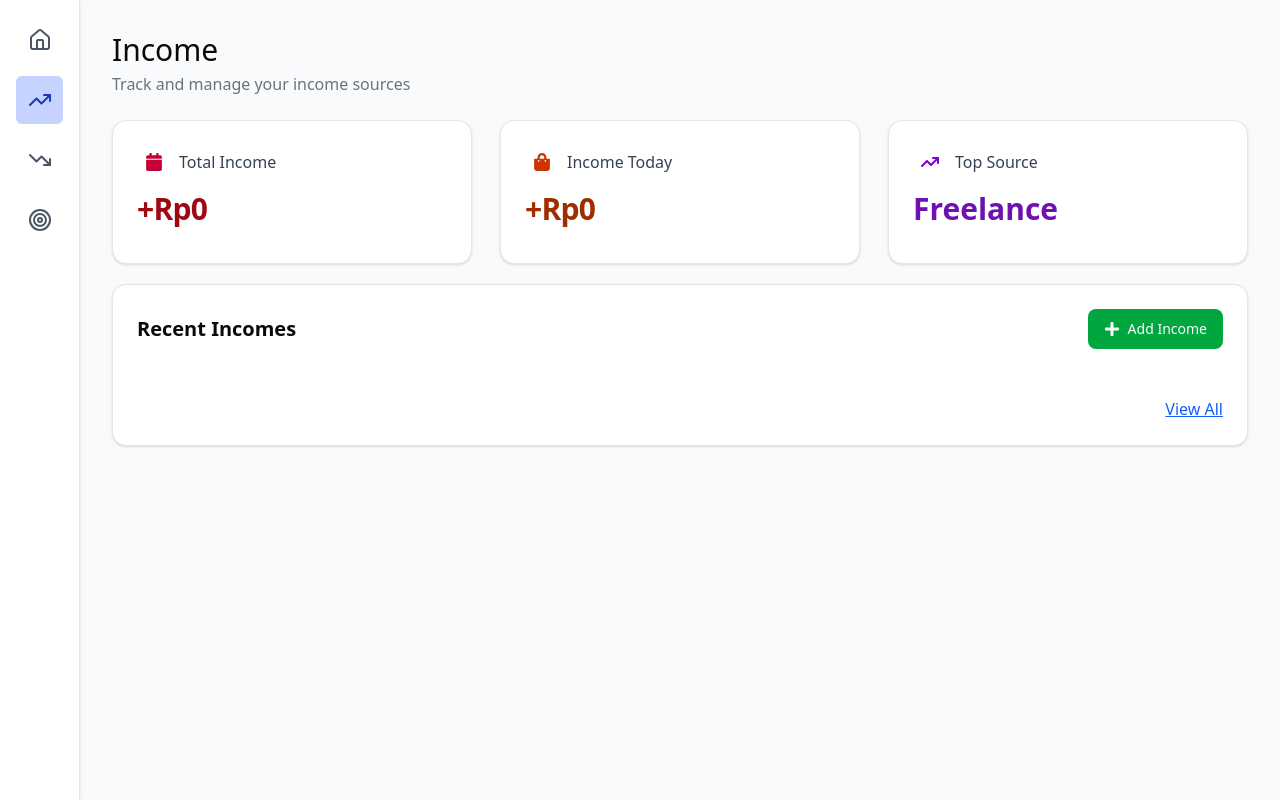
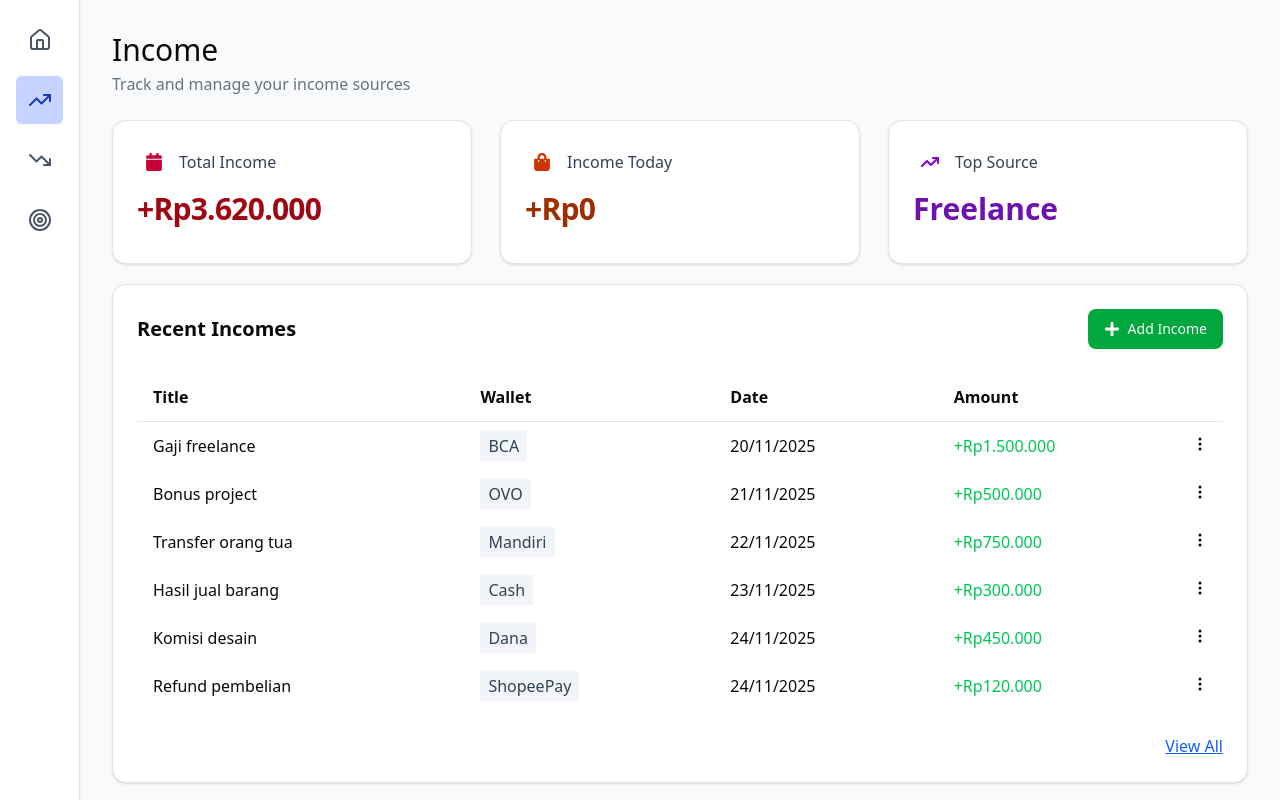
Before and after one commit to mlwy4id/FP2-PWEB-Monthly-Finance-Tracker, a React (Vite) app in the folder frontend/: page /income in a window 1280 px wide. Built offline with nearby package versions, Linux system fonts and the light colour scheme.

Commit message:
add recent income table

```diff
--- a/frontend/src/components/DeleteDialog.jsx
+++ b/frontend/src/components/DeleteDialog.jsx
@@ -1,11 +1,21 @@
 import useModal from "@/store/useModalStore";
 import { Button } from "./ui/button";
 import useExpense from "@/store/useExpenseStore";
+import useIncome from "@/store/useIncomeStore";
 
 const DeleteDialog = () => {
+  const mode = useModal((state) => state.mode);
   const item = useModal((state) => state.item);
   const closeModal = useModal((state) => state.closeModal);
   const deleteExpense = useExpense((state) => state.deleteExpense);
+  const deleteIncome = useIncome((state) => state.deleteIncome);
+
+  const DELETE_ITEM = {
+    expense: deleteExpense,
+    income: deleteIncome,
+  };
+
+  const deleteMethod = DELETE_ITEM[mode];
 
   return (
     <div className="flex flex-col gap-4">
@@ -20,7 +30,7 @@ const DeleteDialog = () => {
         <Button
           variant={`destructive`}
           onClick={() => {
-            deleteExpense(item.id);
+            deleteMethod(item.id);
             closeModal();
           }}
         >
--- a/frontend/src/components/Modal.jsx
+++ b/frontend/src/components/Modal.jsx
@@ -1,23 +1,20 @@
-import {
-  Card,
-  CardContent,
-  CardFooter,
-  CardHeader,
-  CardTitle,
-} from "./ui/card";
+import { Card, CardContent, CardHeader, CardTitle } from "./ui/card";
 import { motion } from "framer-motion";
 import ExpenseForm from "../pages/expense/components/ExpenseForm";
 import { IoIosClose } from "react-icons/io";
 import useModal from "@/store/useModalStore";
 import DeleteDialog from "./DeleteDialog";
+import IncomeForm from "@/pages/income/components/IncomeForm";
 
 const MODAL_COMPONENTS = {
   expense: ExpenseForm,
+  income: IncomeForm,
   delete: DeleteDialog,
 };
 
 const MODAL_TITLE = (modalMode) => ({
   expense: modalMode === "edit" ? "Edit Expense" : "Add Expense",
+  income: modalMode === "edit" ? "Edit Income" : "Add Income",
   delete: "Confirm Delete",
 });
 
--- a/frontend/src/components/RecentCard.jsx
+++ b/frontend/src/components/RecentCard.jsx
@@ -6,9 +6,11 @@ import {
   CardHeader,
   CardTitle,
 } from "@/components/ui/card";
+import RecentIncomesTable from "@/pages/income/components/RecentIncomesTable";
 
 const RECENTCARD_CONTENT = {
   expense: RecentExpensesTable,
+  income: RecentIncomesTable,
 };
 
 const RecentCard = ({ type, title, button, children }) => {
--- /dev/null
+++ b/frontend/src/mocks/incomeMock.js
@@ -0,0 +1,44 @@
+export const mockIncomes = [
+  {
+    id: "inc001",
+    date: "2025-11-20",
+    title: "Gaji freelance",
+    amount: 1500000,
+    wallet: "BCA",
+  },
+  {
+    id: "inc002",
+    date: "2025-11-21",
+    title: "Bonus project",
+    amount: 500000,
+    wallet: "OVO",
+  },
+  {
+    id: "inc003",
+    date: "2025-11-22",
+    title: "Transfer orang tua",
+    amount: 750000,
+    wallet: "Mandiri",
+  },
+  {
+    id: "inc004",
+    date: "2025-11-23",
+    title: "Hasil jual barang",
+    amount: 300000,
+    wallet: "Cash",
+  },
+  {
+    id: "inc005",
+    date: "2025-11-24",
+    title: "Komisi desain",
+    amount: 450000,
+    wallet: "Dana",
+  },
+  {
+    id: "inc006",
+    date: "2025-11-24",
+    title: "Refund pembelian",
+    amount: 120000,
+    wallet: "ShopeePay",
+  },
+];
--- a/frontend/src/pages/income/Income.jsx
+++ b/frontend/src/pages/income/Income.jsx
@@ -7,6 +7,8 @@ import { NavLink } from "react-router-dom";
 import useModal from "@/store/useModalStore";
 
 const Income = () => {
+  const openModal = useModal((state) => state.openModal);
+
   return (
     <PageLayout title="Income" subtitle="Track and manage your income sources">
       <IncomeOverview />
--- /dev/null
+++ b/frontend/src/pages/income/components/IncomeForm.jsx
@@ -0,0 +1,162 @@
+import { useForm } from "react-hook-form";
+import { Input } from "../../../components/ui/input";
+import { Button } from "../../../components/ui/button";
+import { zodResolver } from "@hookform/resolvers/zod";
+import useIncome from "@/store/useIncomeStore";
+import useModal from "@/store/useModalStore";
+import { incomeSchema } from "@/schemas/incomeSchema";
+import { moneyFormat } from "@/utils/moneyFormat";
+import { useEffect } from "react";
+
+const IncomeForm = () => {
+  const addIncome = useIncome((state) => state.addIncome);
+  const updateIncome = useIncome((state) => state.updateIncome);
+  const closeModal = useModal((state) => state.closeModal);
+  const modalMode = useModal((state) => state.mode);
+  const item = useModal((state) => state.item);
+
+  const {
+    register,
+    handleSubmit,
+    setValue,
+    reset,
+    formState: { errors, isValid },
+  } = useForm({
+    resolver: zodResolver(incomeSchema),
+    shouldFocusError: true,
+    defaultValues: {
+      date: new Date().toISOString().split("T")[0],
+      title: "",
+      amount: "",
+      wallet: "",
+    },
+  });
+
+  useEffect(() => {
+    if (modalMode === "edit" && item) {
+      reset({
+        date: item.date,
+        title: item.title,
+        amount: moneyFormat(item.amount),
+        wallet: item.wallet,
+        category: item.category,
+      });
+    } else if (modalMode === "add") {
+      reset({
+        date: new Date().toISOString().split("T")[0],
+        title: "",
+        amount: "",
+        wallet: "",
+        category: "",
+      });
+    }
+  }, [modalMode, item]);
+
+  const onSubmit = (data) => {
+    if (modalMode === "add") {
+      const dataWithId = {
+        id: crypto.randomUUID(),
+        ...data,
+      };
+      addIncome(dataWithId);
+    } else if (modalMode === "edit" && item) {
+      updateIncome(item.id, data);
+    }
+
+    closeModal();
+  };
+
+  return (
+    <form onSubmit={handleSubmit(onSubmit)}>
+      <div className="flex flex-col gap-4">
+        <div className="grid gap-2">
+          <label htmlFor="date" className="font-semibold">
+            Date:
+          </label>
+          <Input
+            id="date"
+            {...register("date")}
+            type="date"
+            className={`
+             bg-[#F5F5F5]
+              ${errors.date ? "border-red-500 border-2" : "border-neutral-300"}
+            `}
+          />
+          {errors.date && <p className="text-red-600">{errors.date.message}</p>}
+        </div>
+        <div className="grid gap-2">
+          <label htmlFor="title" className="font-semibold">
+            Income Title:
+          </label>
+          <Input
+            id="title"
+            {...register("title")}
+            type="text"
+            className={`
+              border-neutral-300 bg-[#F5F5F5]
+              ${errors.title ? "border-red-500 border-2" : "border-neutral-300"}
+            `}
+          />
+          {errors.title && (
+            <p className="text-red-600">{errors.title.message}</p>
+          )}
+        </div>
+        <div className="grid gap-2">
+          <label htmlFor="amount" className="font-semibold">
+            Income Amount:
+          </label>
+          <Input
+            id="amount"
+            {...register("amount")}
+            onChange={(e) => {
+              setValue("amount", moneyFormat(e.target.value));
+            }}
+            type="text"
+            inputMode="numeric"
+            className={`
+              border-neutral-300 bg-[#F5F5F5]
+              ${
+                errors.amount ? "border-red-500 border-2" : "border-neutral-300"
+              }
+            `}
+          />
+          {errors.amount && (
+            <p className="text-red-600">{errors.amount.message}</p>
+          )}
+        </div>
+        <div className="grid gap-2">
+          <div className="grid gap-2">
+            <label htmlFor="wallet" className="font-semibold">
+              Wallet:
+            </label>
+            <select
+              id="wallet"
+              {...register("wallet")}
+              className={`
+              file:text-foreground placeholder:text-muted-foreground selection:bg-primary selection:text-primary-foreground dark:bg-input/30 h-9 w-full min-w-0 rounded-md border px-3 py-1 text-base shadow-xs transition-[color,box-shadow] outline-none file:inline-flex file:h-7 file:border-0 file:bg-transparent file:text-sm file:font-medium disabled:pointer-events-none disabled:cursor-not-allowed disabled:opacity-50 md:text-sm focus-visible:border-ring focus-visible:ring-ring/50 focus-visible:ring-[3px]
+              border-neutral-300 bg-[#F5F5F5]
+              ${
+                errors.wallet ? "border-red-500 border-2" : "border-neutral-300"
+              }
+              `}
+            >
+              <option value="">Select wallet</option>
+              <option value="BCA">BCA</option>
+            </select>
+            {errors.wallet && (
+              <p className="text-red-600">{errors.wallet.message}</p>
+            )}
+          </div>
+        </div>
+        <Button
+          disabled={!isValid}
+          className={`mt-2 bg-blue-600 hover:bg-blue-700`}
+        >
+          {modalMode === "add" ? "Add Income" : "Save Change"}
+        </Button>
+      </div>
+    </form>
+  );
+};
+
+export default IncomeForm;
--- /dev/null
+++ b/frontend/src/pages/income/components/RecentIncomesTable.jsx
@@ -0,0 +1,80 @@
+import { DropdownMenuTrigger } from "@/components/ui/dropdown-menu";
+import useModal from "@/store/useModalStore";
+import { dateFormat } from "@/utils/dateFormat";
+import { moneyFormat } from "@/utils/moneyFormat";
+import {
+  DropdownMenu,
+  DropdownMenuContent,
+  DropdownMenuItem,
+} from "@radix-ui/react-dropdown-menu";
+import { BsThreeDotsVertical } from "react-icons/bs";
+import { useEffect } from "react";
+import useIncome from "@/store/useIncomeStore";
+import { mockIncomes } from "@/mocks/incomeMock";
+
+const RecentIncomesTable = () => {
+  const incomes = useIncome((state) => state.incomes);
+  const setIncomes = useIncome((state) => state.setIncomes);
+  const openModal = useModal((state) => state.openModal);
+
+  useEffect(() => {
+    setIncomes(mockIncomes);
+  }, []);
+
+  return (
+    <table className="w-full">
+      <thead>
+        <tr className="border-b">
+          <th className="text-left py-3 px-4">Title</th>
+          <th className="text-left py-3 px-4">Wallet</th>
+          <th className="text-left py-3 px-4">Date</th>
+          <th className="text-left py-3 px-4">Amount</th>
+        </tr>
+      </thead>
+      <tbody>
+        {incomes.slice(-10).map((income) => (
+          <tr
+            key={income.id}
+            className="hover:bg-slate-50 cursor-pointer group"
+          >
+            <td className="py-3 px-4">{income.title}</td>
+            <td className="py-3 px-4">
+              <span className="bg-slate-100 text-slate-700 px-2 py-1">
+                {income.wallet}
+              </span>
+            </td>
+            <td className="py-3 px-4">{dateFormat(income.date)}</td>
+            <td className="py-3 px-4 text-green-500">
+              +Rp{moneyFormat(String(income.amount))}
+            </td>
+            <td>
+              <DropdownMenu>
+                <DropdownMenuTrigger>
+                  <BsThreeDotsVertical />
+                </DropdownMenuTrigger>
+                <DropdownMenuContent
+                  className="w-40 rounded-lg border shadow-sm bg-white p-3"
+                  align="end"
+                  side="left"
+                >
+                  <DropdownMenuItem
+                    onClick={() => openModal("income", "edit", income)}
+                  >
+                    Edit
+                  </DropdownMenuItem>
+                  <DropdownMenuItem
+                    onClick={() => openModal("delete", "income", income)}
+                  >
+                    Delete
+                  </DropdownMenuItem>
+                </DropdownMenuContent>
+              </DropdownMenu>
+            </td>
+          </tr>
+        ))}
+      </tbody>
+    </table>
+  );
+};
+
+export default RecentIncomesTable;
--- /dev/null
+++ b/frontend/src/schemas/incomeSchema.js
@@ -0,0 +1,13 @@
+import { z } from "zod";
+
+export const incomeSchema = z.object({
+  date: z.string().min(1, "Provide the income date"),
+  title: z.string().min(1, "Provide income title"),
+  amount: z
+    .string()
+    .min(1, "Provide amount")
+    .transform((val) => Number(val.replace(/\./g, "")))
+    .refine((val) => !isNaN(val), "Amount must be a number")
+    .refine((val) => val > 0, "Amount must be positive"),
+  wallet: z.string().min(1, "Select your wallet"),
+});
```
